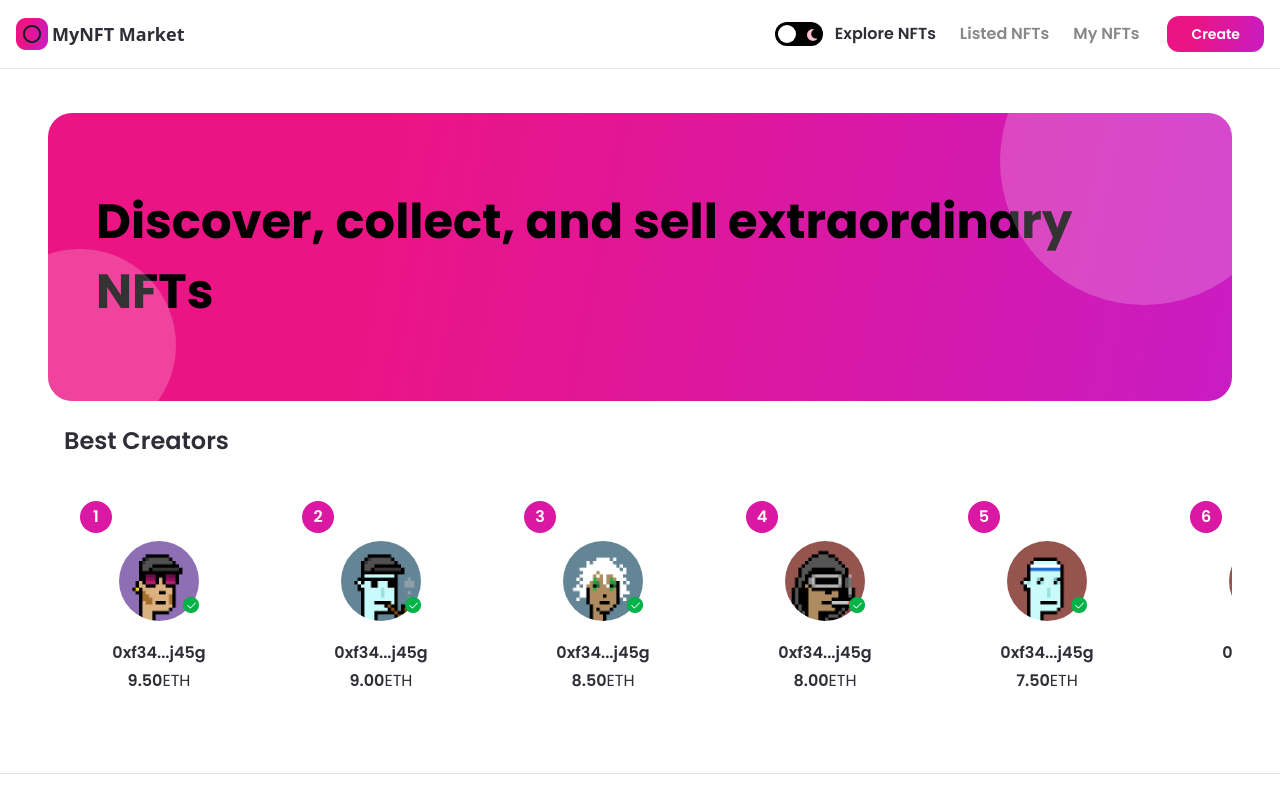
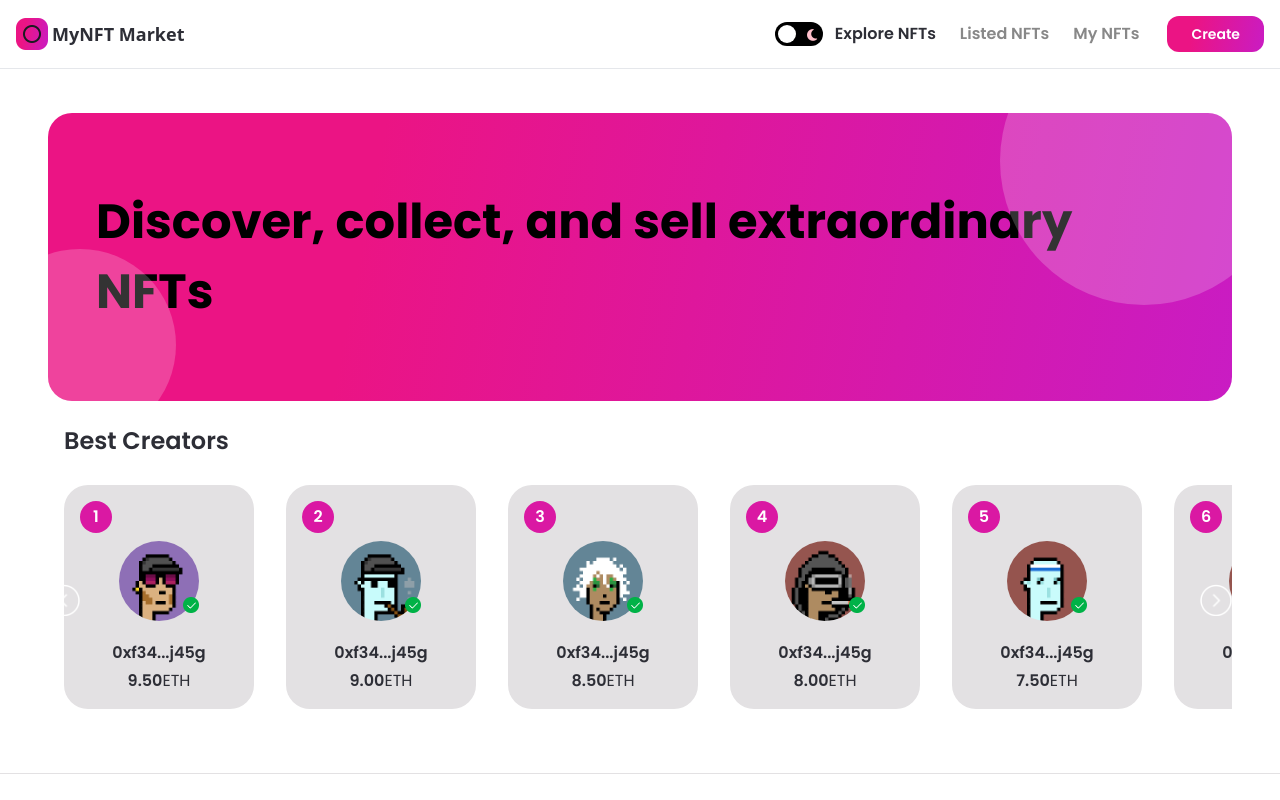
Before and after one commit to Masud28-tech/MyNFT-Marketplace, a Next.js app: page / in a window 1280 px wide. Shown: the top 800 px of the page. Built offline with nearby package versions, Linux system fonts and the light colour scheme.

Commit message:
Commit 5.01: Little change in creator-card light background color i.e from white to grey.

```diff
--- a/components/CreatorCard.jsx
+++ b/components/CreatorCard.jsx
@@ -5,7 +5,7 @@ import images from '../assets';
 
 const CreatorCard = ({ rank, creatorImage, creatorName, creatorEths }) => (
 
-  <div className="min-w-190 minlg:min-w-240 dark:border-nft-black-1 dark:bg-nft-black-3 border-nft-gray-1 rounded-3xl flex flex-col p-4 m-4">
+  <div className="min-w-190 minlg:min-w-240 dark:border-nft-black-1 dark:bg-nft-black-3 bg-nft-gray-1 border-nft-gray-1 rounded-3xl flex flex-col p-4 m-4">
     <div className="w-8 h-8 minlg:w-10 minlg:h-10 bg-nft-red-violet flexCenter rounded-full">
       <p className="font-poppins text-white font-semibold text-base minlg:text-lg">
         {rank}
```
